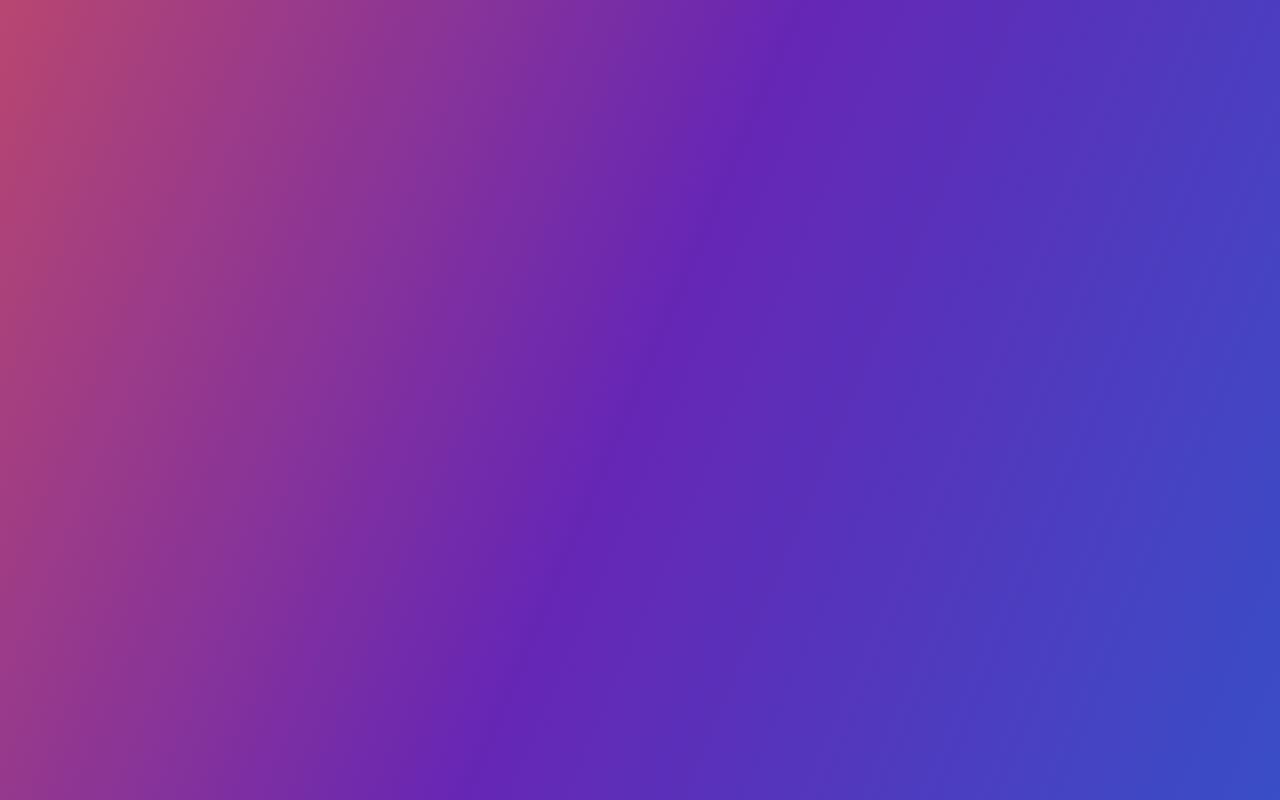
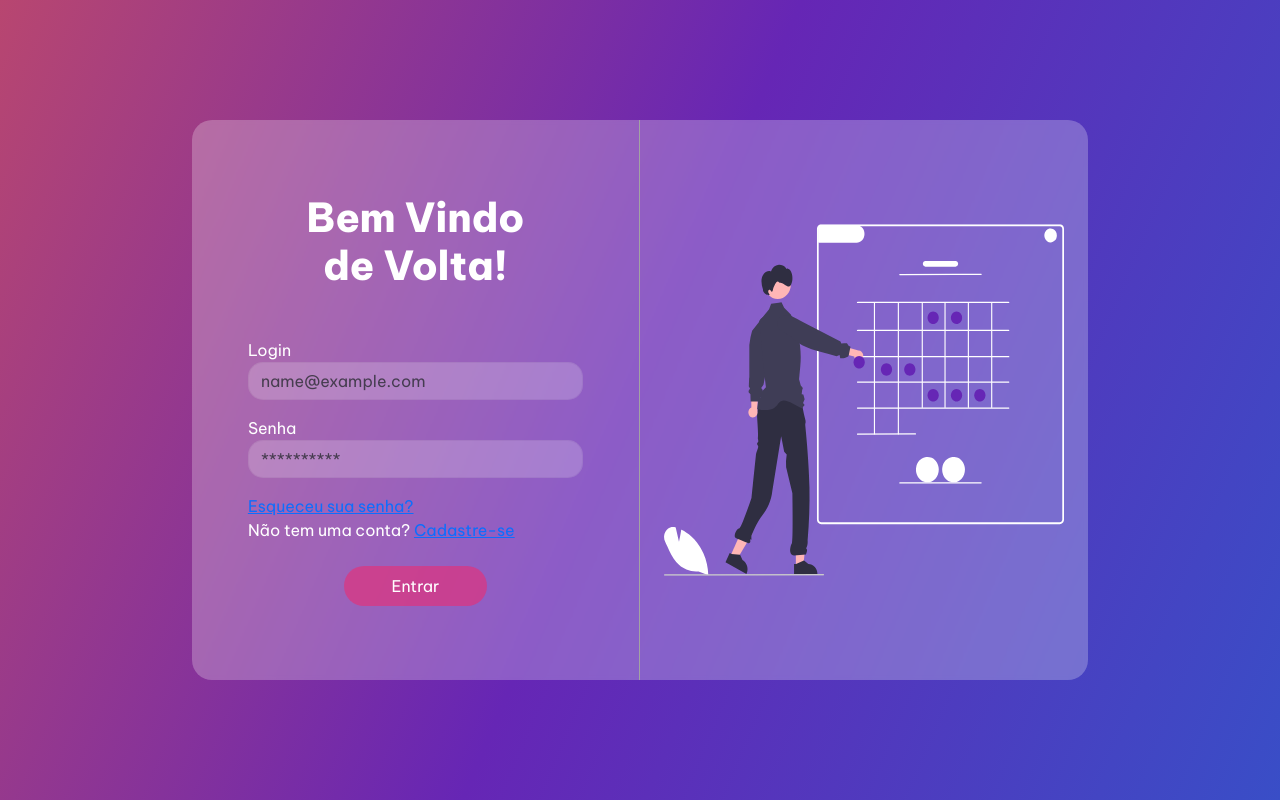
Before and after one commit to WirisWernek/agendix-web, an Angular app: page /auth/login in a window 1280 px wide. Before the commit this address led to /auth. Built offline with nearby package versions, Linux system fonts and the light colour scheme.

Commit message:
feat: add view de login

```diff
--- a/src/app/auth/auth.routes.ts
+++ b/src/app/auth/auth.routes.ts
@@ -1,5 +1,14 @@
-import { Routes } from "@angular/router";
+import { Routes } from '@angular/router'
 
 export const AUTH_ROUTES: Routes = [
+   {
+      path: 'login',
+      loadComponent: () => import('./views/login/login.component').then((c) => c.LoginComponent),
+   },
 
+   {
+      path: '**',
+      pathMatch: 'full',
+      redirectTo: 'login',
+   },
 ]
--- /dev/null
+++ b/src/app/auth/views/login/login.component.html
@@ -0,0 +1,23 @@
+<div class="content d-flex justify-content-center align-items-center">
+   <section class="w-50 h-100 d-flex justify-content-center align-items-center flex-column">
+      <h3 class="text-center fonte-branca fs-1 mb-5">Bem Vindo<br />de Volta!</h3>
+      <form action="" class="w-75">
+         <div class="mb-3">
+            <label for="inputLogin" class="form-label">Login</label>
+            <input type="email" class="form-control input" id="inputLogin" placeholder="name@example.com" />
+         </div>
+         <div class="mb-3">
+            <label for="inputSenha" class="form-label">Senha</label>
+            <input type="password" class="form-control input" id="inputSenha" placeholder="**********" />
+         </div>
+      </form>
+      <div class="w-75">
+         <a href="">Esqueceu sua senha?</a>
+         <p class="fonte-branca">Não tem uma conta? <a [routerLink]="['/auth/register']">Cadastre-se</a></p>
+      </div>
+      <button class="btn btn-primary rounded-pill mt-2 py-2 px-5">Entrar</button>
+   </section>
+   <section class="w-50 h-100 d-flex justify-content-center align-items-center">
+      <object data="/images/imagem-1.svg" aria-details="Uma ilustração apontando em um quadro" width="400" height="400"></object>
+   </section>
+</div>
--- /dev/null
+++ b/src/app/auth/views/login/login.component.scss
@@ -0,0 +1,29 @@
+:host {
+   width: 100%;
+   height: 100%;
+   display: flex;
+   justify-content: center;
+   align-items: center;
+}
+.content {
+   width: 70%;
+   height: 70%;
+   min-height: 520px;
+}
+
+.content > section:nth-child(1) {
+   border-right: 1px #a3a3a3 solid;
+}
+
+@media (max-width: 800px) {
+   .content {
+      width: 95%;
+   }
+   .content > section:nth-child(1) {
+      border-right: none;
+      width: 100% !important;
+   }
+   .content > section:nth-child(2) {
+      display: none !important;
+   }
+}
```
Also changed, not shown: src/app/auth/views/login/login.component.ts (added, +13 -0 lines).
